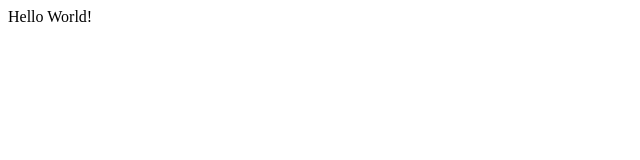
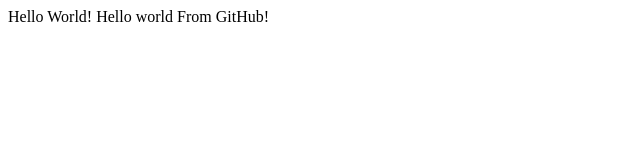
Before and after one commit to loretolopezpino/CS50git, a plain HTML site: page index.html in a window 1280 px wide. Shown: the whole page, without its empty margins (0-640 px from the left). Drawn offline with Linux system fonts and the light colour scheme.

Commit message:
Second Commit

```diff
--- a/index.html
+++ b/index.html
@@ -5,6 +5,6 @@
     <title>Gitweb</title>
   </head>
   <body>
-    Hello World!
+    Hello World! Hello world From GitHub!
   </body>
 </html>
```
